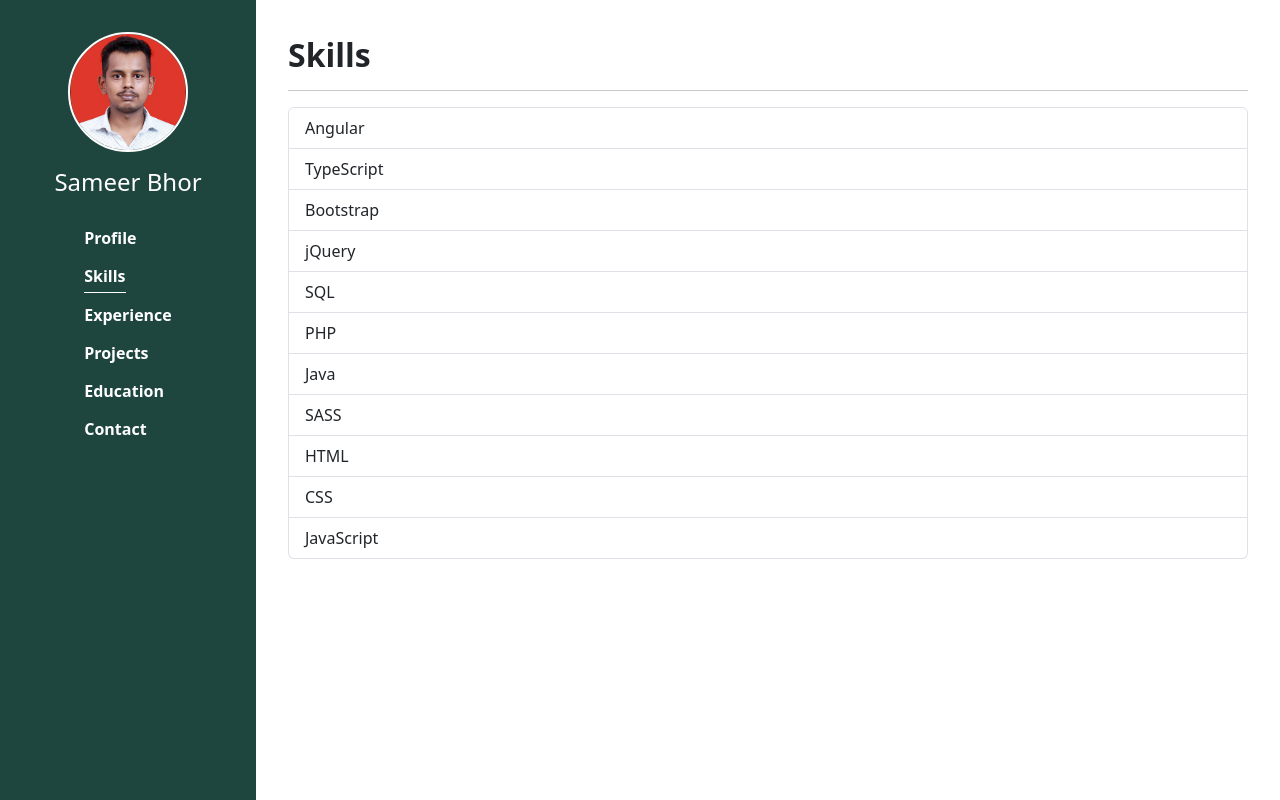
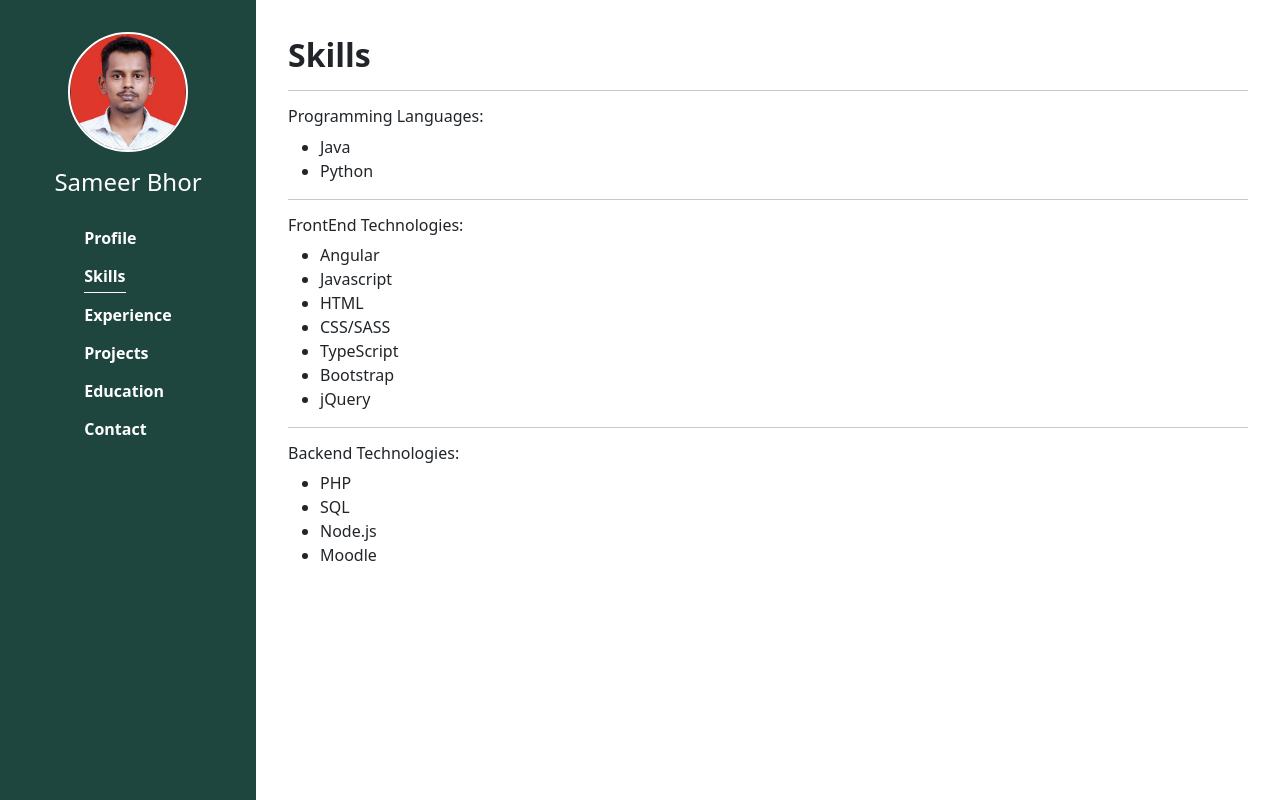
Before and after one commit to Sameerbhor17/portfolio, an Angular app: page /skills in a window 1280 px wide. Built offline with nearby package versions, Linux system fonts and the light colour scheme.

Commit message:
my-portfolio-app-skills-related-UI-changes

```diff
--- a/src/app/components/skills/skills.html
+++ b/src/app/components/skills/skills.html
@@ -1,17 +1,28 @@
 <div class="container p-1r">
   <h2><b>Skills</b></h2>
   <hr>
-  <ul class="list-group">
-    <li class="list-group-item">Angular</li>
-    <li class="list-group-item">TypeScript</li>
-    <li class="list-group-item">Bootstrap</li>
-    <li class="list-group-item">jQuery</li>
-    <li class="list-group-item">SQL</li>
-    <li class="list-group-item">PHP</li>
-    <li class="list-group-item">Java</li>
-    <li class="list-group-item">SASS</li>
-    <li class="list-group-item">HTML</li>
-    <li class="list-group-item">CSS</li>
-    <li class="list-group-item">JavaScript</li>
+  <h6>Programming Languages: </h6>
+  <ul>
+    <li>Java</li>
+    <li>Python</li>
+  </ul>
+  <hr>
+  <h6>FrontEnd Technologies: </h6>
+  <ul>
+    <li>Angular</li>
+    <li>Javascript</li>
+    <li>HTML</li>
+    <li>CSS/SASS</li>
+    <li>TypeScript</li>
+    <li>Bootstrap</li>
+    <li>jQuery</li>
+  </ul>
+  <hr>
+  <h6>Backend Technologies: </h6>
+  <ul>
+    <li>PHP</li>
+    <li>SQL</li>
+    <li>Node.js</li>
+    <li>Moodle</li>
   </ul>
 </div>
```
